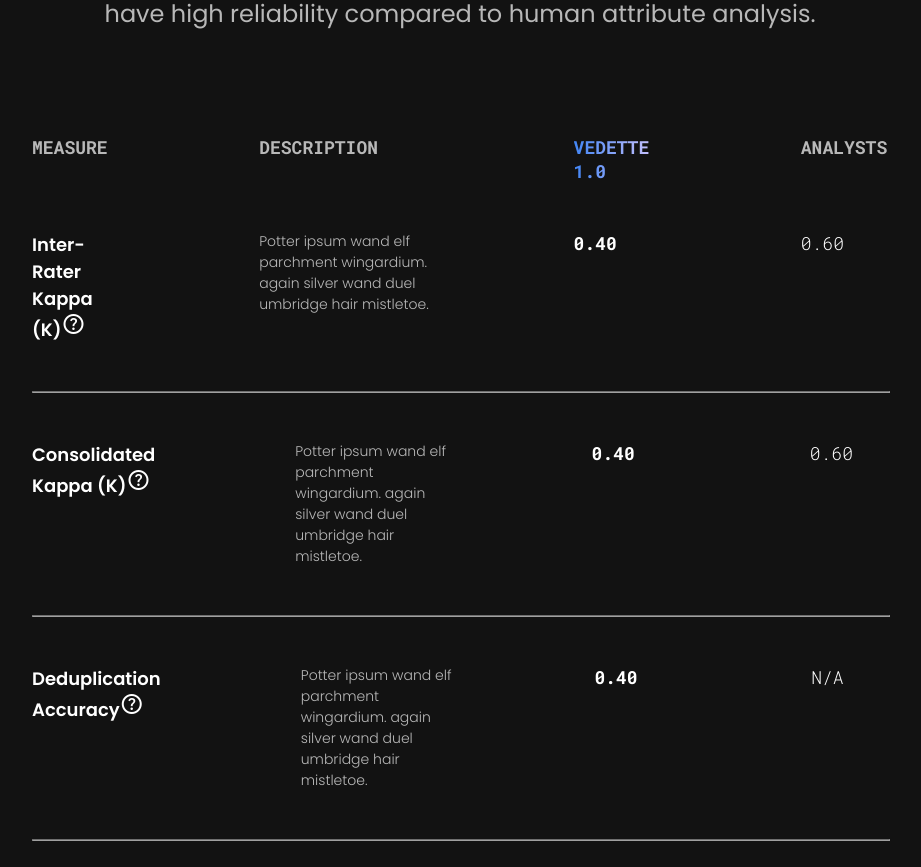
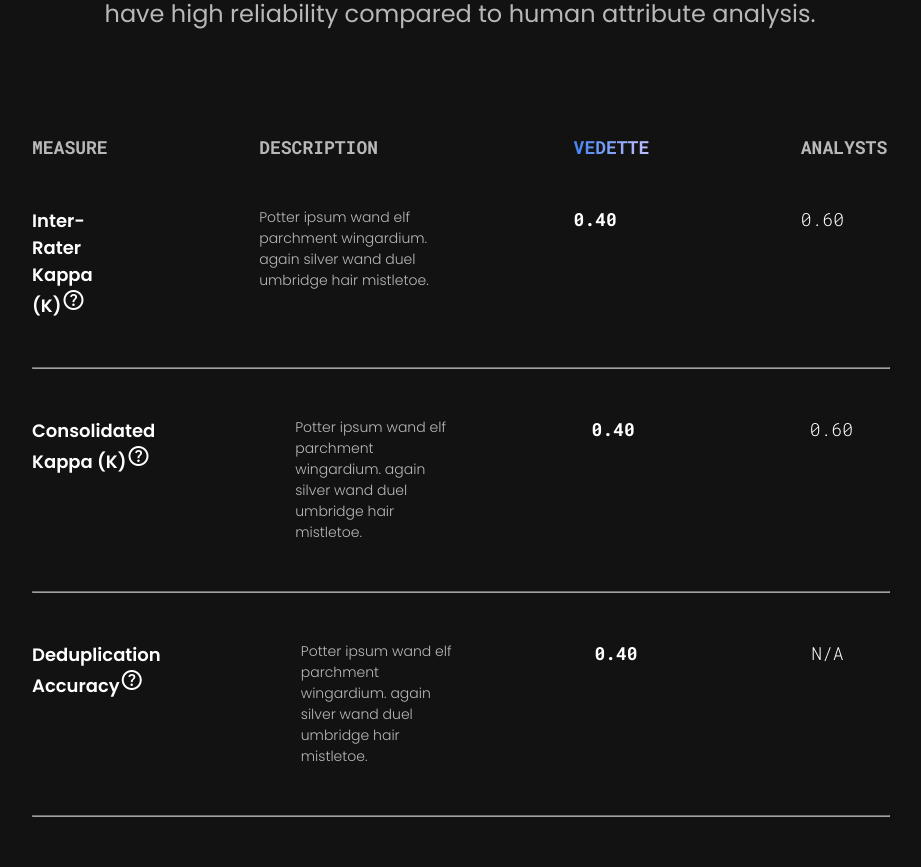
Before and after one commit to eddy-peng/vedette, a React (Create React App) app: page / in a window 1280 px wide. Shown: the part 5560-6427 px from the top of the page, without its empty margins (180-1101 px from the left). Built offline with nearby package versions, Linux system fonts and the light colour scheme.

Commit message:
proposed new media quiery

```diff
--- a/src/App.css
+++ b/src/App.css
@@ -2024,14 +2024,15 @@
     }
 }
 
+@media only screen and (min-width: 1680) and (max-width: 1979) {
+
+}
+
 
 
 
 /* Large Desktop Sized viewport breakpoint styles */
 @media only screen and (min-width: 1980px) {
-    .page-section {
-        padding: 5% 20%;
-    }
 
     .threecircles-img-right {
         right: -320px;
--- a/src/MilestoneSections/FutureActions.js
+++ b/src/MilestoneSections/FutureActions.js
@@ -11,7 +11,7 @@
                 <p className='heading-caption'>Vedette shows great promise in further application within Google’s growing cybersecurity and AI space.</p>
             </div>
             <div className='three-features milestone'>
-                    <div className='feature-container-three feature-container-gradient'>
+                    <div className='feature-container-three'>
                         <div className='feature-content'>
                             <p className='feature-num'>ACTION 01</p>
                             <h3>Chat GPT 4 Experimentation</h3>
--- a/src/SolutionSections/TableSection.js
+++ b/src/SolutionSections/TableSection.js
@@ -9,7 +9,7 @@
                 <div className='table-row'>
                     <p className='col-heading'>MEASURE</p>
                     <p className='col-heading-desc'>DESCRIPTION</p>
-                    <p className='col-heading-vedette'>VEDETTE 1.0</p>
+                    <p className='col-heading-vedette'>VEDETTE</p>
                     <p className='col-heading'>ANALYSTS</p>
                 </div>
                 <div className='table-row'>
```
